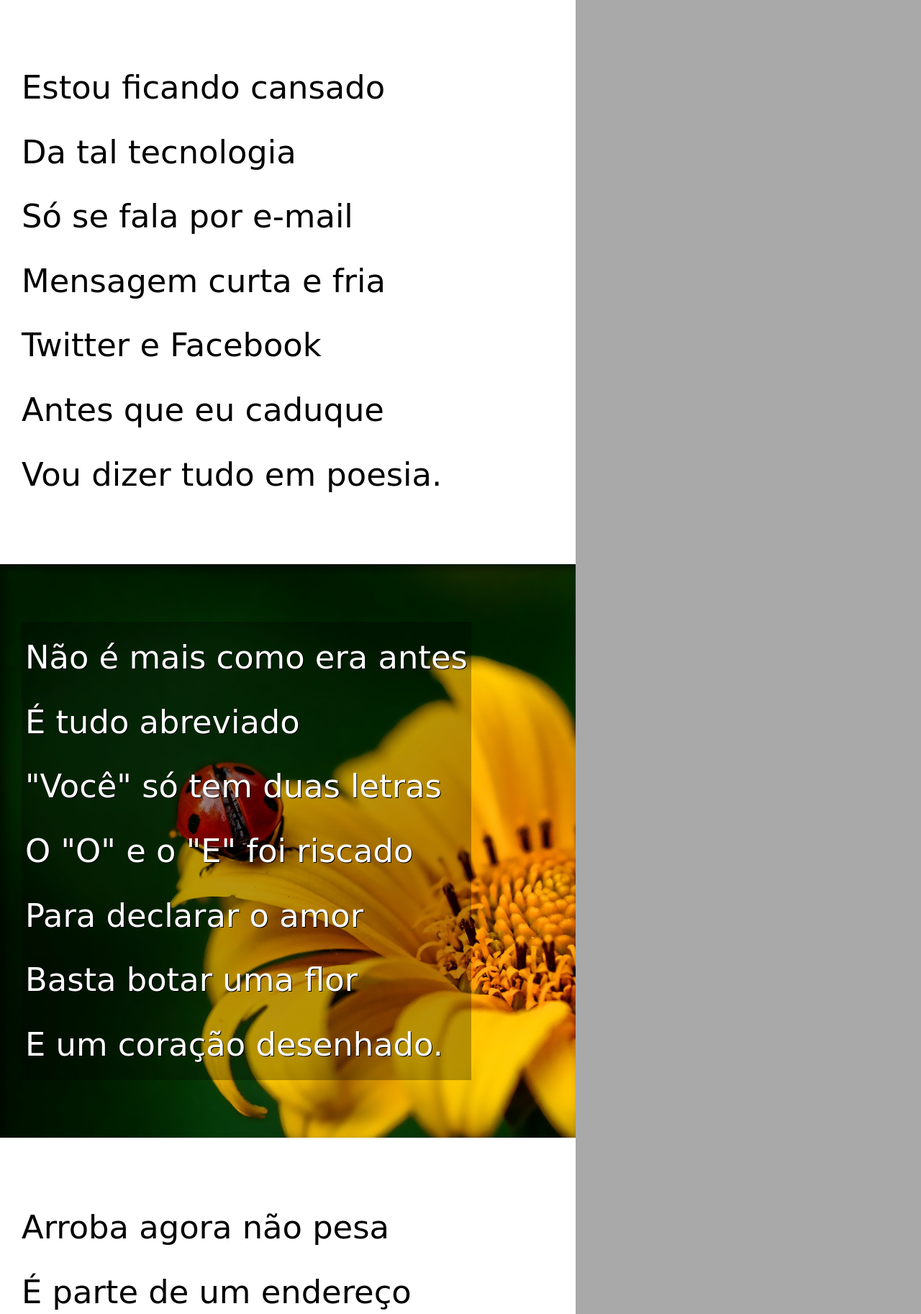
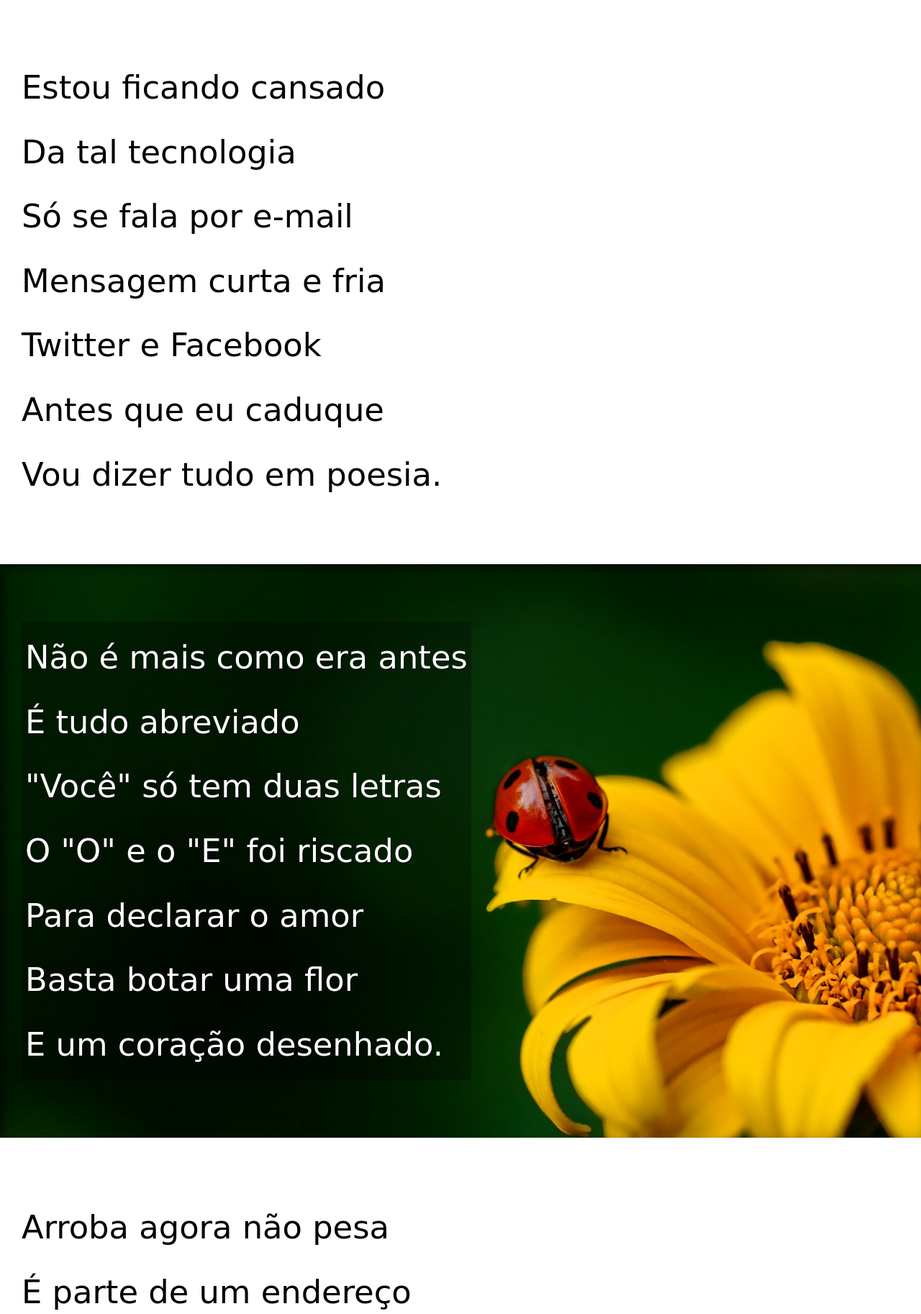
Before and after one commit to Bcampos91/projeto-cordel, a plain HTML site: page index.html in a window 1280 px wide. Shown: the part 210-2036 px from the top of the page at 72% size. Drawn offline with Linux system fonts and the light colour scheme; a web font is replaced by a local one.

Commit message:
Update style.css

```diff
--- a/estilo/style.css
+++ b/estilo/style.css
@@ -20,8 +20,7 @@ html,body{
     font-family: var(--font1);
     min-width: 98vh;/*altura minima*/
     background-color: darkgray;
-    min-width:450px ;/*Responsividade:deixar a tela flexivel*/
-    max-width: 800px;/*Responsividade:por deixar a tela flexivel*/
+
 
 }
 
@@ -78,8 +77,9 @@ section.imagem{
     color: white;
     box-shadow: inset 6px 6px 13px 0px rgba(0, 0, 0, 0.521);/*sombra interna*/
     background-size: cover;/*Muda o tamanho da imagem*/
+    background-position: right center;
     background-attachment: fixed;/*Fixar a imagem na tela*/
-    background-position: right center;
+
 }
 
 
@@ -93,6 +93,7 @@ section.imagem > p {
 
 section#img01{
     background-image: url(../imagens/background001.jpg);
+    background-position: right center;
 
 
 }
```
